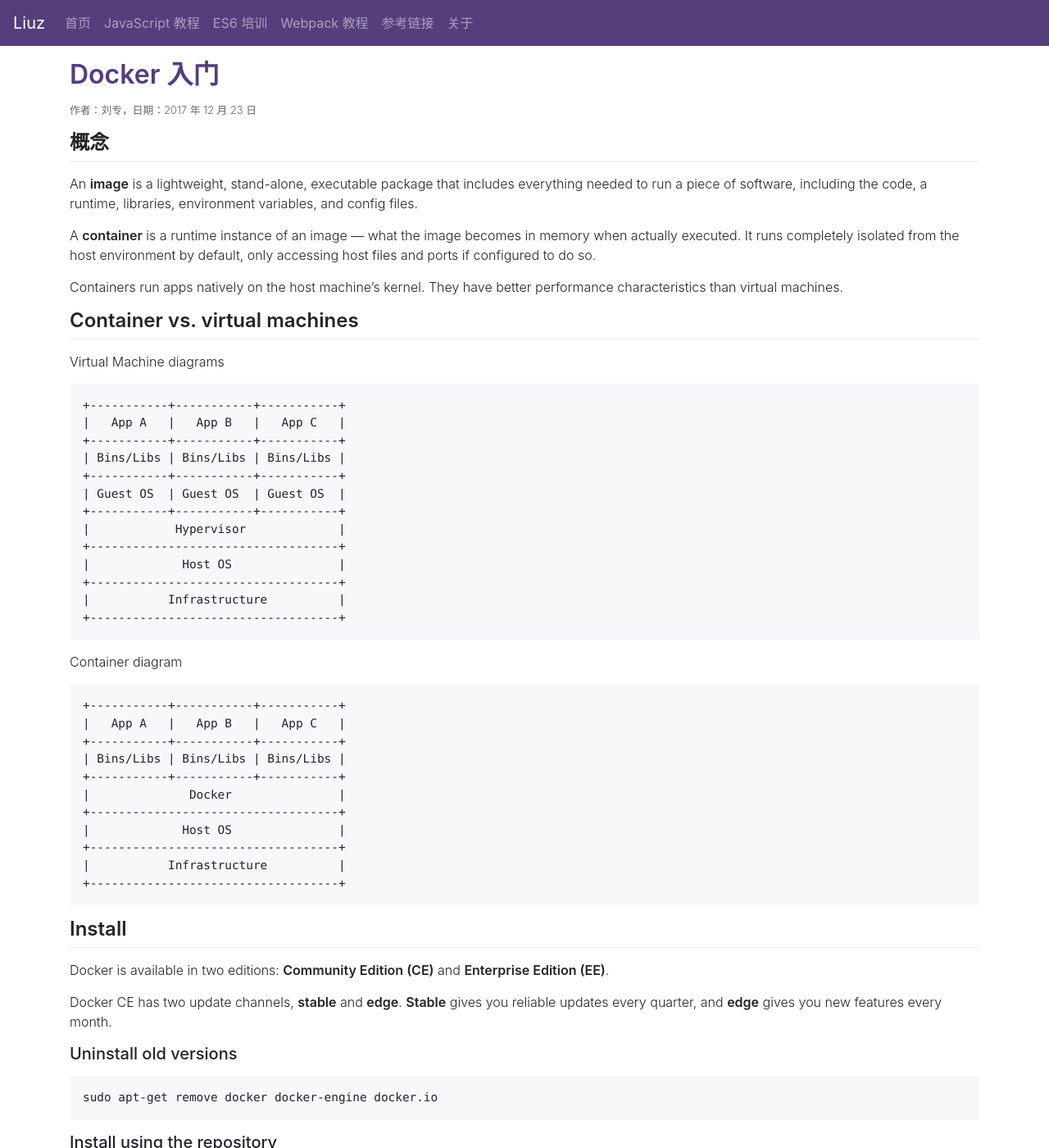
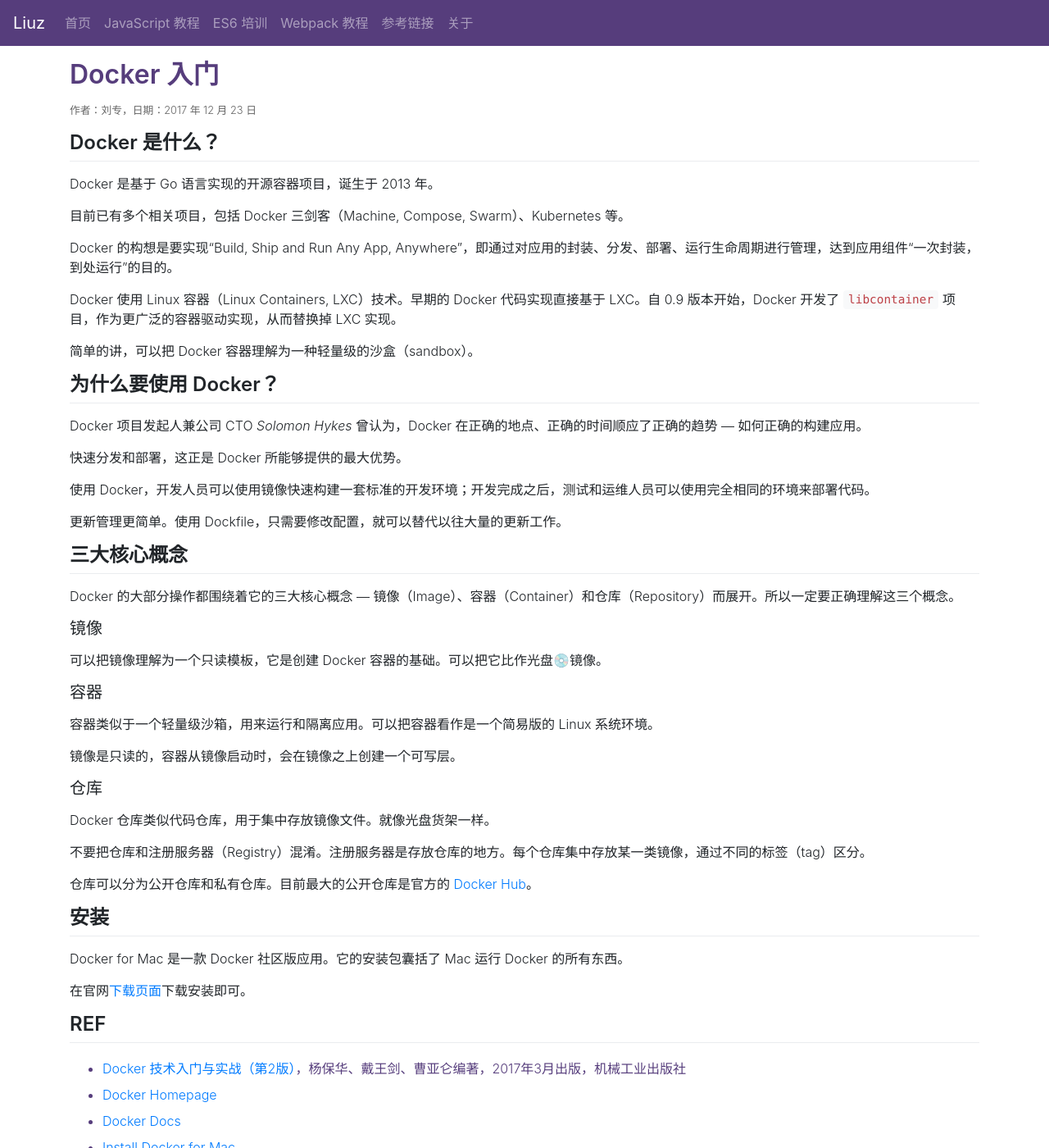
Before and after one commit to liuzhuan/liuzhuan.github.io, a Jekyll site: the page built from _posts/2017-12-23-docker-primer.md, in a window 1280 px wide and 1400 px high. Shown: the whole window at 82% size. Built offline with Jekyll 4.4.1, drawn with Linux system fonts in a browser that asks for light colours; nearby versions of some CDN libraries; some of the changed text lies outside the part shown.

Commit message:
updating docker primer

````diff
--- a/_posts/2017-12-23-docker-primer.md
+++ b/_posts/2017-12-23-docker-primer.md
@@ -4,153 +4,67 @@
 date: 2017-12-23
 ---
 
-## 概念
+## Docker 是什么？
 
-An **image** is a lightweight, stand-alone, executable package that includes everything needed to run a piece of software, including the code, a runtime, libraries, environment variables, and config files.
+Docker 是基于 Go 语言实现的开源容器项目，诞生于 2013 年。
 
-A **container** is a runtime instance of an image — what the image becomes in memory when actually executed. It runs completely isolated from the host environment by default, only accessing host files and ports if configured to do so.
+目前已有多个相关项目，包括 Docker 三剑客（Machine, Compose, Swarm）、Kubernetes 等。
 
-Containers run apps natively on the host machine’s kernel. They have better performance characteristics than virtual machines.
+Docker 的构想是要实现“Build, Ship and Run Any App, Anywhere”，即通过对应用的封装、分发、部署、运行生命周期进行管理，达到应用组件“一次封装，到处运行”的目的。
 
-## Container vs. virtual machines
+Docker 使用 Linux 容器（Linux Containers, LXC）技术。早期的 Docker 代码实现直接基于 LXC。自 0.9 版本开始，Docker 开发了 `libcontainer` 项目，作为更广泛的容器驱动实现，从而替换掉 LXC 实现。
 
-Virtual Machine diagrams
+简单的讲，可以把 Docker 容器理解为一种轻量级的沙盒（sandbox）。
 
-```
-+-----------+-----------+-----------+
-|   App A   |   App B   |   App C   |
-+-----------+-----------+-----------+
-| Bins/Libs | Bins/Libs | Bins/Libs |
-+-----------+-----------+-----------+
-| Guest OS  | Guest OS  | Guest OS  |
-+-----------+-----------+-----------+
-|            Hypervisor             |
-+-----------------------------------+
-|             Host OS               |
-+-----------------------------------+
-|           Infrastructure          |
-+-----------------------------------+
-```
+## 为什么要使用 Docker？
 
-Container diagram
+Docker 项目发起人兼公司 CTO *Solomon Hykes* 曾认为，Docker 在正确的地点、正确的时间顺应了正确的趋势 --- 如何正确的构建应用。
 
-```
-+-----------+-----------+-----------+
-|   App A   |   App B   |   App C   |
-+-----------+-----------+-----------+
-| Bins/Libs | Bins/Libs | Bins/Libs |
-+-----------+-----------+-----------+
-|              Docker               |
-+-----------------------------------+
-|             Host OS               |
-+-----------------------------------+
-|           Infrastructure          |
-+-----------------------------------+
-```
+快速分发和部署，这正是 Docker 所能够提供的最大优势。
 
-## Install
+使用 Docker，开发人员可以使用镜像快速构建一套标准的开发环境；开发完成之后，测试和运维人员可以使用完全相同的环境来部署代码。
 
-Docker is available in two editions: **Community Edition (CE)** and **Enterprise Edition (EE)**.
+更新管理更简单。使用 Dockfile，只需要修改配置，就可以替代以往大量的更新工作。
 
-Docker CE has two update channels, **stable** and **edge**. **Stable** gives you reliable updates every quarter, and **edge** gives you new features every month.
+## 三大核心概念
 
-### Uninstall old versions
+Docker 的大部分操作都围绕着它的三大核心概念 --- 镜像（Image）、容器（Container）和仓库（Repository）而展开。所以一定要正确理解这三个概念。
 
-```
-sudo apt-get remove docker docker-engine docker.io
-```
+### 镜像
 
-### Install using the repository
+可以把镜像理解为一个只读模板，它是创建 Docker 容器的基础。可以把它比作光盘💿镜像。
 
-```sh
-# update the apt package index
-sudo apt-get update
+### 容器
 
-# install packages to allow apt to use a repository over HTTPS
-sudo apt-get install \
-    apt-transport-https \
-    ca-certificates \
-    curl \
-    software-properties-common
+容器类似于一个轻量级沙箱，用来运行和隔离应用。可以把容器看作是一个简易版的 Linux 系统环境。
 
-# Add Docker's official GPG key
-curl -fsSL https://download.docker.com/linux/ubuntu/gpg | sudo apt-key add -
+镜像是只读的，容器从镜像启动时，会在镜像之上创建一个可写层。
 
-# verify key with the fingerprint `9DC8 5822 9FC7 DD38 854A E2D8 8D81 803C 0EBF CD88`
-sudo apt-key fingerprint 0EBFCD88
+### 仓库
 
-# setup stable repository
-sudo add-apt-repository \
-    "deb [arch=amd64] https://download.docker.com/linux/ubuntu \
-    $(lsb_release -cs) \
-    stable"
+Docker 仓库类似代码仓库，用于集中存放镜像文件。就像光盘货架一样。
 
-# update the apt package index IMPORTANT!
-sudo apt-get update
+不要把仓库和注册服务器（Registry）混淆。注册服务器是存放仓库的地方。每个仓库集中存放某一类镜像，通过不同的标签（tag）区分。
 
-# install the latest version of Docker CE
-sudo apt-get install docker-ce
+仓库可以分为公开仓库和私有仓库。目前最大的公开仓库是官方的 [Docker Hub][hub]。
 
-# List the available Docker version
-apt-cache madison docker-ce
+## 安装
 
-# install the specific version
-sudo apt-get install docker-ce=<VERSION>
+Docker for Mac 是一款 Docker 社区版应用。它的安装包囊括了 Mac 运行 Docker 的所有东西。
 
-# verify docker CE is installed correctly
-sudo docker run hello-world
-```
-
-> For Ubuntu 17.10 user, if you install as the above commands, you may get the error: "E: Package 'docker-ce' has no installation candidate", you could do this: `sudo vim /etc/apt/sources.list`, changing `stable` into `ege`, and try to install again.
-
-> When run `sudo docker run hello-world`, error is throwed: `Error response from daemon: Get https://registry-1.docker.io/v2/: dial tcp: lookup registry-1.docker.io on 127.0.0.53:53: server misbehaving`. Why?
-
-The `docker` group is created but no users are added to it. You need to use `sudo` to run Docker commands.
-
-## Post-installation steps for Linux
-
-### Manage Docker as a non-root user
-
-```sh
-# create the docker group
-sudo groupadd docker
-
-# add user to the docker group
-sudo usermod -aG docker $USER
-
-# log out and log back in to re-evaluate your group membership
-
-# verify without sudo
-docker run hello-world
-```
-
-## Uninstall Docker CE
-
-```sh
-# uninstall the docker ce package
-sudo apt-get purge docker-ce
-
-# delete all images, containers, and volumes
-sudo rm -rf /var/lib/docker
-```
-
-## Read Stack
-
-- [Post-installation steps for Linux][postinstall]
-- [get started](https://docs.docker.com/get-started/#conclusion)
+在官网[下载页面][install-docker-mac]下载安装即可。
 
 ## REF
 
+- [Docker 技术入门与实战（第2版）][book]，杨保华、戴王剑、曹亚仑编著，2017年3月出版，机械工业出版社
 - [Docker Homepage][docker]
 - [Docker Docs][docs]
-- [Docker Cloud][cloud]
-- [Install Docker][install]
-    - [Get Docker CE for Ubuntu][ubuntu-ce]
-    - [Post-installation steps for Linux][postinstall]
+- [Install Docker for Mac][install-docker-mac]
+- [Get started with Docker for Mac][docker-for-mac]
 
 [docker]: https://www.docker.com/
 [docs]: https://docs.docker.com/
-[cloud]: https://cloud.docker.com/
-[install]: https://docs.docker.com/engine/installation/
-[ubuntu-ce]: https://docs.docker.com/engine/installation/linux/docker-ce/ubuntu/#os-requirements
-[postinstall]: https://docs.docker.com/engine/installation/linux/linux-postinstall/
+[book]: https://book.douban.com/subject/28489095/
+[hub]: https://hub.docker.com
+[docker-for-mac]: https://docs.docker.com/docker-for-mac/
+[install-docker-mac]: https://docs.docker.com/docker-for-mac/install/
````
